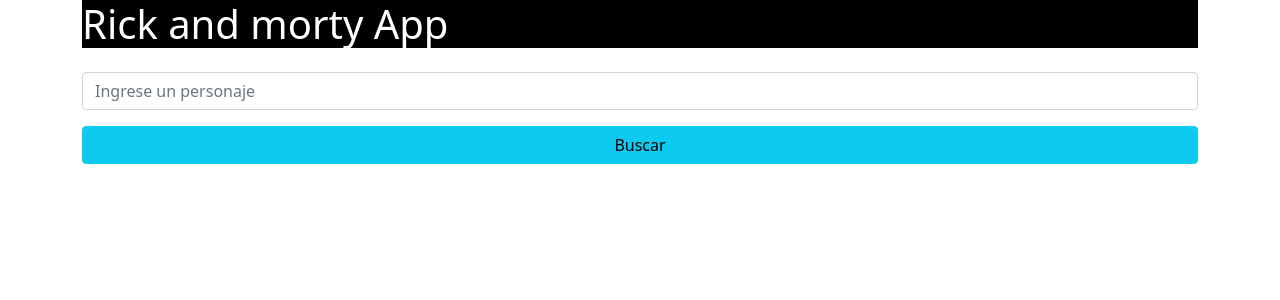
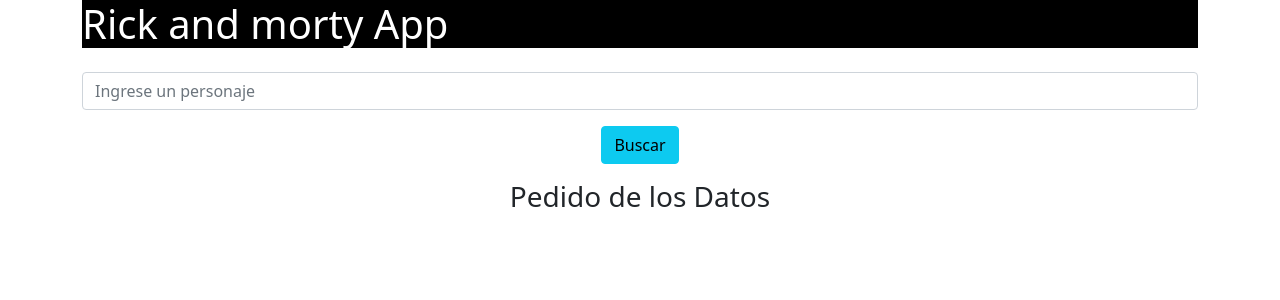
Before and after one commit to PablodelaTorre/rick-morty-react, a React (Create React App) app: page / in a window 1280 px wide. Shown: the top 300 px of the page. Built offline with nearby package versions, Linux system fonts and the light colour scheme.

Commit message:
por llamar a la api

```diff
--- a/package.json
+++ b/package.json
@@ -11,6 +11,7 @@
     "react-dom": "^17.0.2",
     "react-scripts": "5.0.0",
     "sass": "^1.49.9",
+    "sweetalert2": "^11.4.7",
     "web-vitals": "^2.1.4"
   },
   "scripts": {
--- a/src/App.js
+++ b/src/App.js
@@ -1,11 +1,16 @@
-import React from 'react'
+import React, { useState } from 'react'
 import Formulario from './components/Formulario'
+import PedidoDatos from './components/PedidoDatos'
 
 const App = () => {
+
+  const [nombrePersonajes, setNombrePersonajes] = useState("")
+
   return (
     <div className='container'>
       <h1 className='titulo'>Rick and morty App</h1>
-        <Formulario/>
+        <Formulario setNombrePersonajes={setNombrePersonajes}/>
+        <PedidoDatos setNombrePersonajes={setNombrePersonajes}/>
     </div>
   )
 }
--- a/src/components/Formulario.js
+++ b/src/components/Formulario.js
@@ -1,7 +1,8 @@
 import React from 'react'
 import { useFormulario } from '../hooks/useFormulario'
+import Swal from 'sweetalert2'
 
-const Formulario = () => {
+const Formulario = ({setNombrePersonajes}) => {
 
     const [inputs, handleChange, reset] = useFormulario({
         nombre: ''
@@ -11,12 +12,20 @@
 
     const handleSubmit = e => {
         e.preventDefault()
-
+        if (!nombre.trim()){
+            return Swal.fire({
+                title: 'Error!',
+                text: 'No puede enviarse el formulario vacío',
+                icon: 'error',
+                confirmButtonText: 'Ok'
+            })
+        }
+        setNombrePersonajes(nombre.trim().toLowerCase())
         reset()
     }
 
     return (
-        <form onSubmit={handleSubmit} className="d-flex flex-column justify-content-center align-content-center">
+        <form onSubmit={handleSubmit} className="d-flex flex-column justify-content-center align-items-center">
             <input className='form-control my-3' value={nombre} name="nombre" onChange={handleChange} type="text" placeholder='Ingrese un personaje' />
             <button type='submit' className='btn btn-info'>Buscar</button>
         </form>
--- /dev/null
+++ b/src/components/PedidoDatos.js
@@ -0,0 +1,11 @@
+import React from 'react'
+
+const PedidoDatos = () => {
+    return (
+        <div className='my-3 d-flex flex-column justify-content-center align-items-center'>
+            <h2 className='fs-3'>Pedido de los Datos</h2>
+        </div>
+    )
+}
+
+export default PedidoDatos
```
Also changed, not shown: 1 other file (tests, documents, lock files or other folders).
